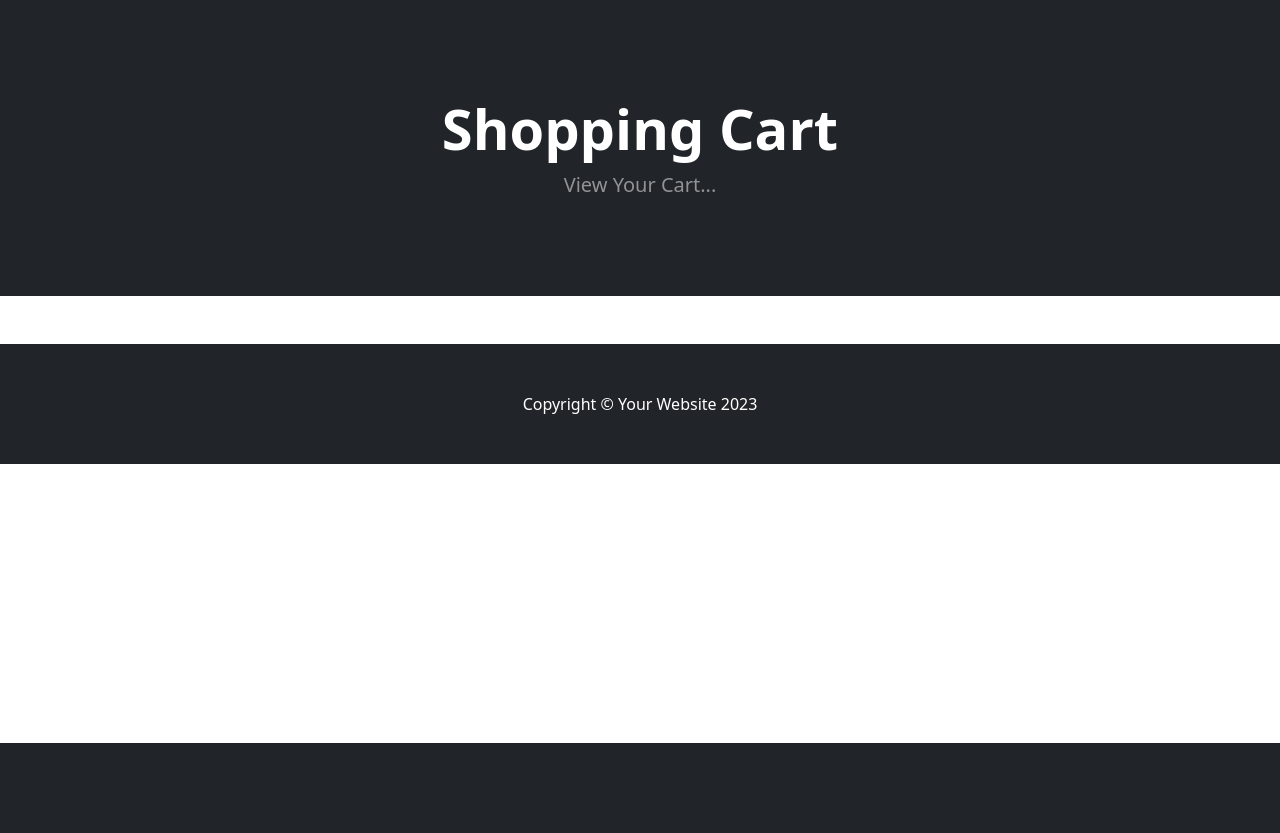
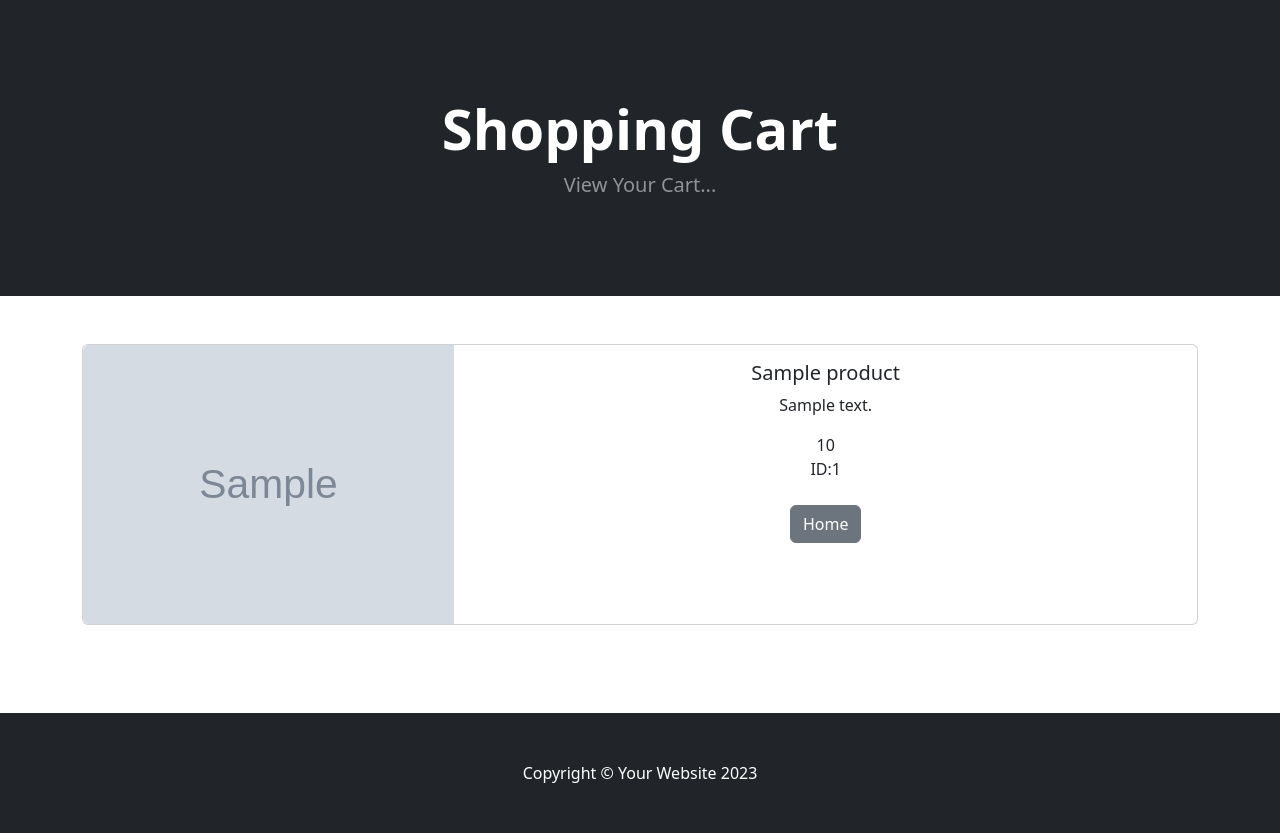
Before and after one commit to Ericmuturimwangi/theDifference_Shop, a Django app: template cart/templates/cart_summary.html in a window 1280 px wide. Shown: the part 57-890 px from the top of the page. Before the commit the page ends 800 px from the top, so only its background shows below. Run offline with Django 5.2, Linux system fonts and the light colour scheme; the template is opened without the code that fills it: most values are stand-ins (such as "Sample title", 1, 10 or a date in 2020); grey boxes marked "Sample" are stand-in pictures; some libraries are stand-ins or nearby versions.

Commit message:
updated the cart_summary page

```diff
--- a/cart/cart.py
+++ b/cart/cart.py
@@ -1,3 +1,5 @@
+from store.models import Product
+
 class Cart():
     def __init__(Self, request):
         Self.session = request.session
@@ -28,3 +30,11 @@ class Cart():
 
     def __len__(self):
         return len(self.cart)
+
+    def get_prods(self):
+        # get ids from cart
+        product_ids = self.cart.keys()
+        # use ids to lookup products in db model
+        products = Product.objects.filter(id__in = product_ids)
+        # return the lookeup products
+        return products
--- a/cart/templates/cart_summary.html
+++ b/cart/templates/cart_summary.html
@@ -9,5 +9,44 @@
     </div>
   </div>
 </header>
+
+<br /><br />
+<div class="container">
+  {% if cart_products %} {% for product in cart_products %}
+  <div class="card mb-3">
+    <div class="row g-0">
+      <div class="col-md-4">
+        <img
+          src="{{ product.image.url }}"
+          class="img-fluid rounded-start"
+          alt="..."
+        />
+      </div>
+      <div class="col-md-8">
+        <div class="card-body">
+          <center>
+            <h5 class="card-title">{{ product.name }}</h5>
+            <p class="card-text justified">{{ product.description }}</p>
+
+            {% if product.is_sale %}
+
+            <strike> ${{product.price}} </strike>
+            &nbsp; ${{product.sale_price}}
+            <br />
+            ID:{{ product.id }} {%else%} {{product.price}}
+            <br />
+            ID:{{ product.id }} {% endif%}
+            <br /><br />
+            <a href="{% url 'home' %}" class="btn btn-secondary">Home</a>
+          </center>
+        </div>
+      </div>
+    </div>
+  </div>
+  <br />
+  {% endfor %} {% else %} There's Nothing in your Cart
+  <br /><br /><br /><br /><br /><br /><br /><br /><br /><br /><br /><br /><br /><br /><br /><br />
+  {% endif %}
+</div>
 <br /><br />
 {% endblock %}
--- a/cart/views.py
+++ b/cart/views.py
@@ -6,7 +6,11 @@ from django.http import JsonResponse
 
 
 def cart_summary (request):
-    return render(request, 'cart_summary.html', {})
+    # get the cart
+    cart = Cart(request)
+    cart_products = cart.get_prods
+
+    return render(request, 'cart_summary.html', {"cart_products": cart_products})
 
 
 def cart_add (request):
```
Also changed, not shown: db.sqlite3.
